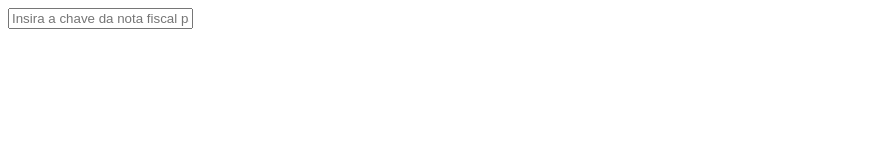
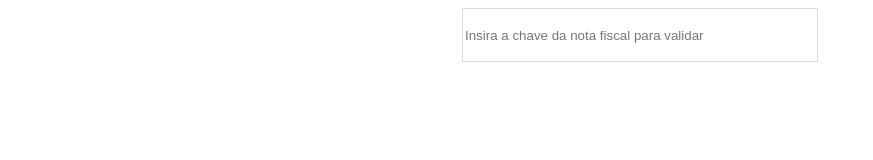
Before and after one commit to luingry/chave-nfe, a plain HTML site: page index.html in a window 1280 px wide. Shown: the whole page, without its empty margins (0-873 px from the left). Drawn offline with nearby package versions, Linux system fonts and the light colour scheme.

Commit message:
Update index.html

```diff
--- a/index.html
+++ b/index.html
@@ -43,8 +43,37 @@
 		})
 
 	</script>
-	<input maxlength="44" name="chave-nfe" placeholder="Insira a chave da nota fiscal para validar">
-	<br>
-	<span class="result"></span>
+	<style type="text/css">
+		body {
+			display: flex;
+			justify-content: center;
+		}
+
+		.wrapper {
+			align-items: center;
+			display: flex;
+			flex-direction: column;
+		}
+
+		input {
+			border: 1px solid #ddd;
+			height: 50px;
+			font-family: sans-serif;
+			width: 350px;
+		}
+
+		.result {
+			display: block;
+			font-weight: bold;
+			font-family: sans-serif;
+			text-align: center;
+		}
+	</style>
+
+	<div class="wrapper">
+		<input maxlength="44" name="chave-nfe" placeholder="Insira a chave da nota fiscal para validar">
+		<br>
+		<span class="result"></span>
+	</div>
 </body>
 </html>
```
